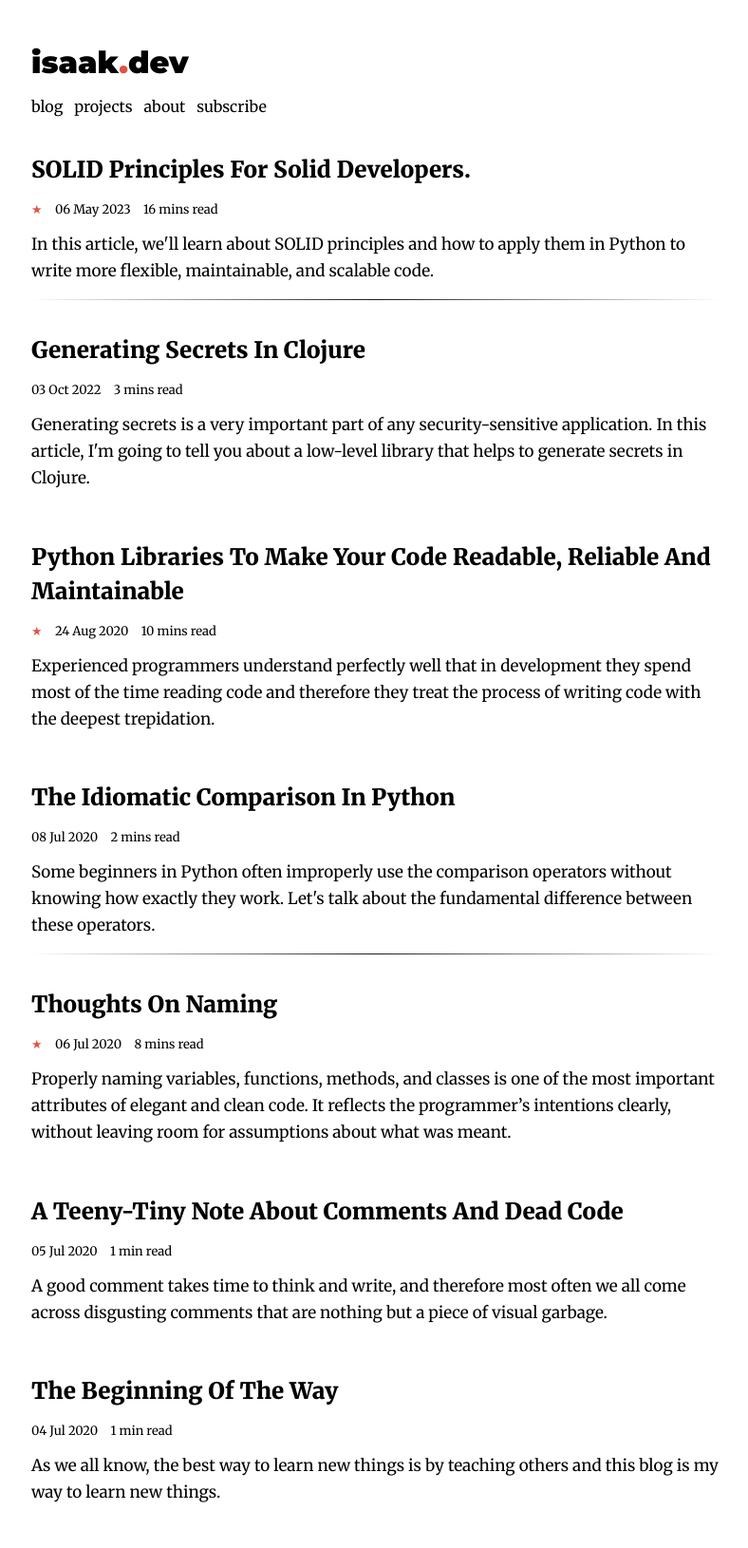
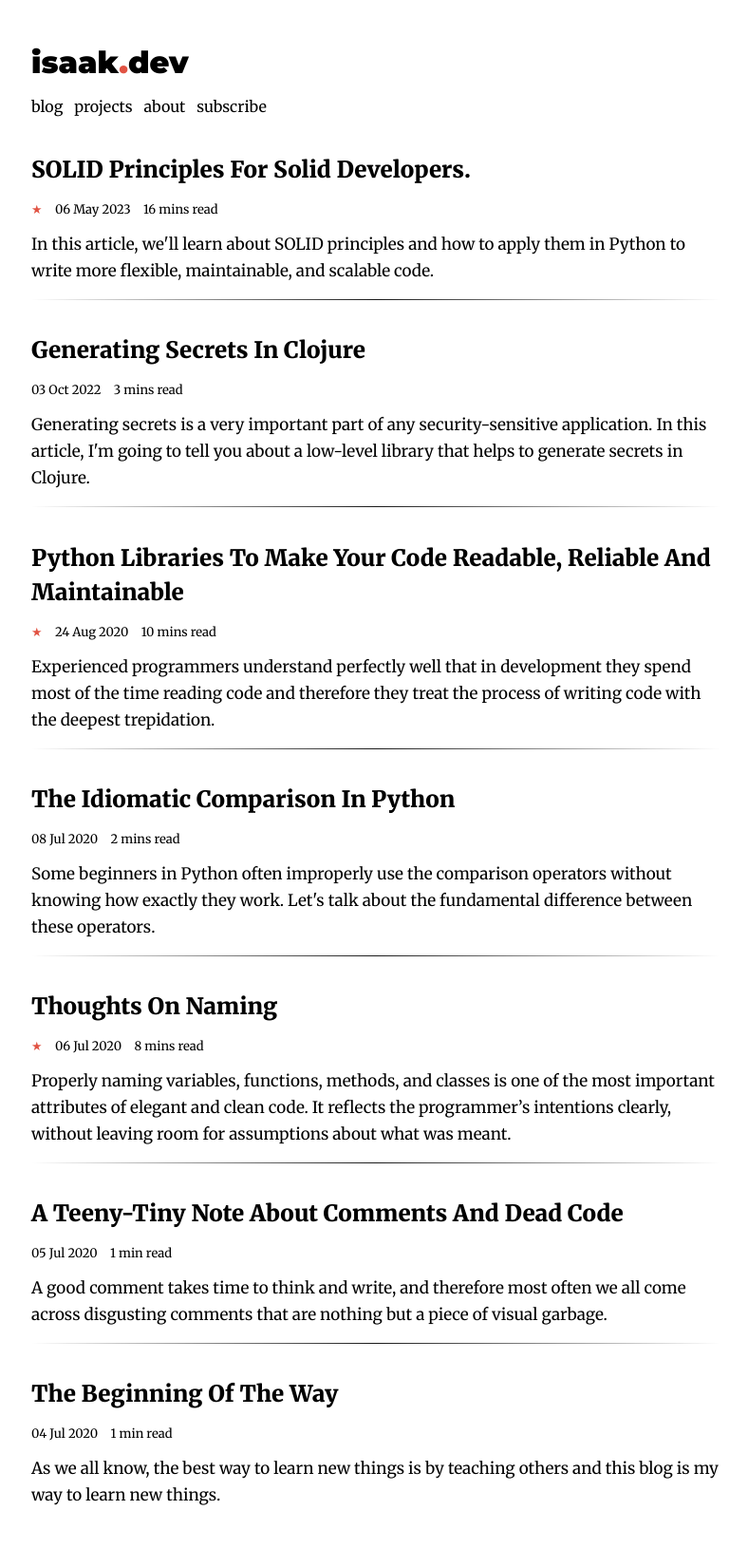
Before and after one commit to lk-geimfari/lk-geimfari.github.io, a Jekyll site: the page built from index.md, in a window 1280 px wide. Shown: the whole page at 95% size, without its empty margins (244-1032 px from the left). Built offline with Jekyll 4.4.1, drawn with Linux system fonts in a browser that asks for light colours; nearby versions of some CDN libraries.

Commit message:
Fix styles

```diff
--- a/_layouts/post.html
+++ b/_layouts/post.html
@@ -47,7 +47,7 @@
 <script>
   (async () => {
     addBackToTop({
-      diameter: 55,
+      diameter: 45,
       backgroundColor: 'rgb(225, 83, 67)',
       textColor: '#fff'
     })
--- a/assets/css/styles.css
+++ b/assets/css/styles.css
@@ -272,7 +272,7 @@ footer p {
 
     hr {
         border: 0;
-        height: 0.5px;
+        height: 1px;
         background-image: linear-gradient(to right, rgba(0, 0, 0, 0), rgba(0, 0, 0, 0.9), rgba(0, 0, 0, 0));
     }
 }
```
Also changed, not shown: _posts/2023-05-06-solid-principles-for-solid-devs.md (+1 -0 lines).
